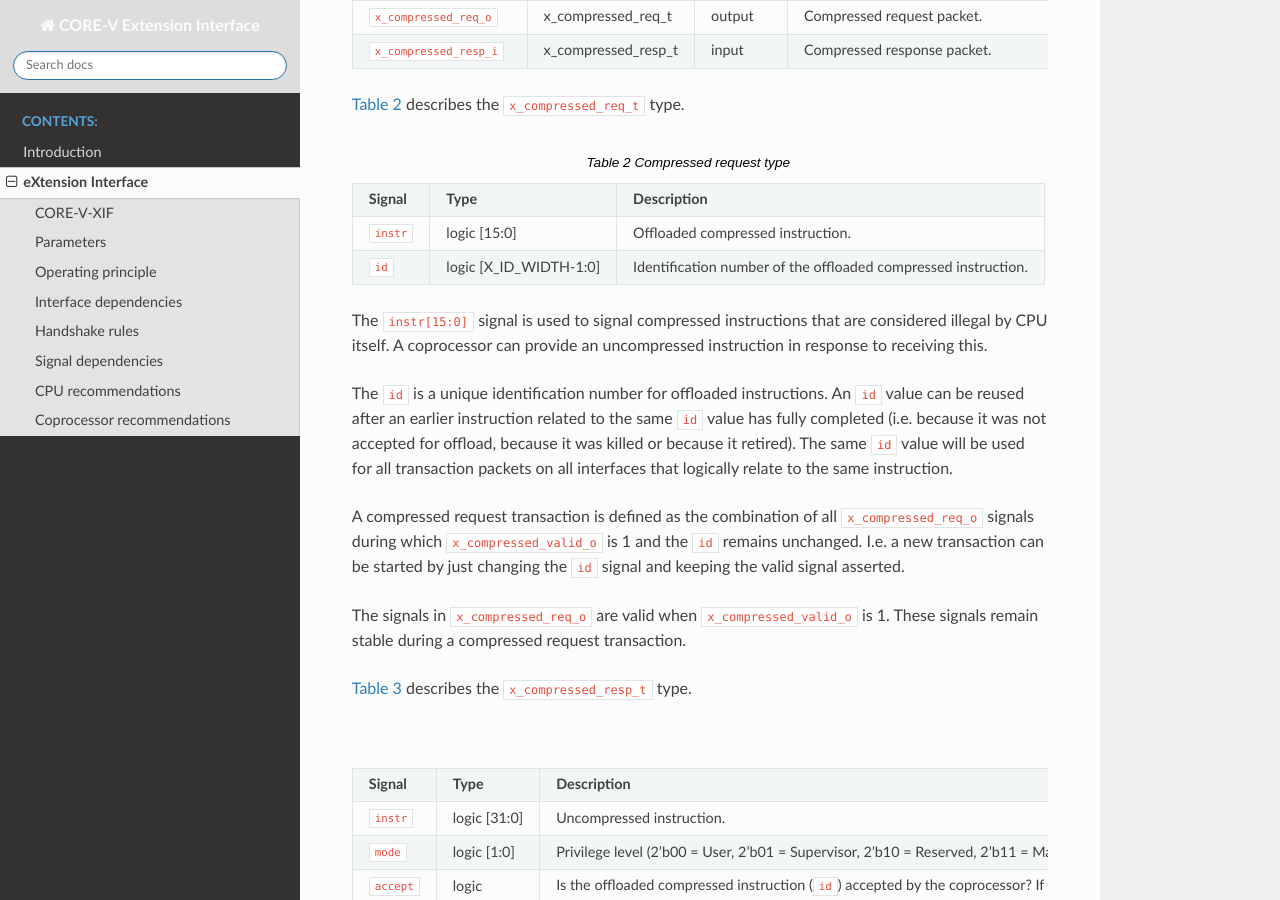
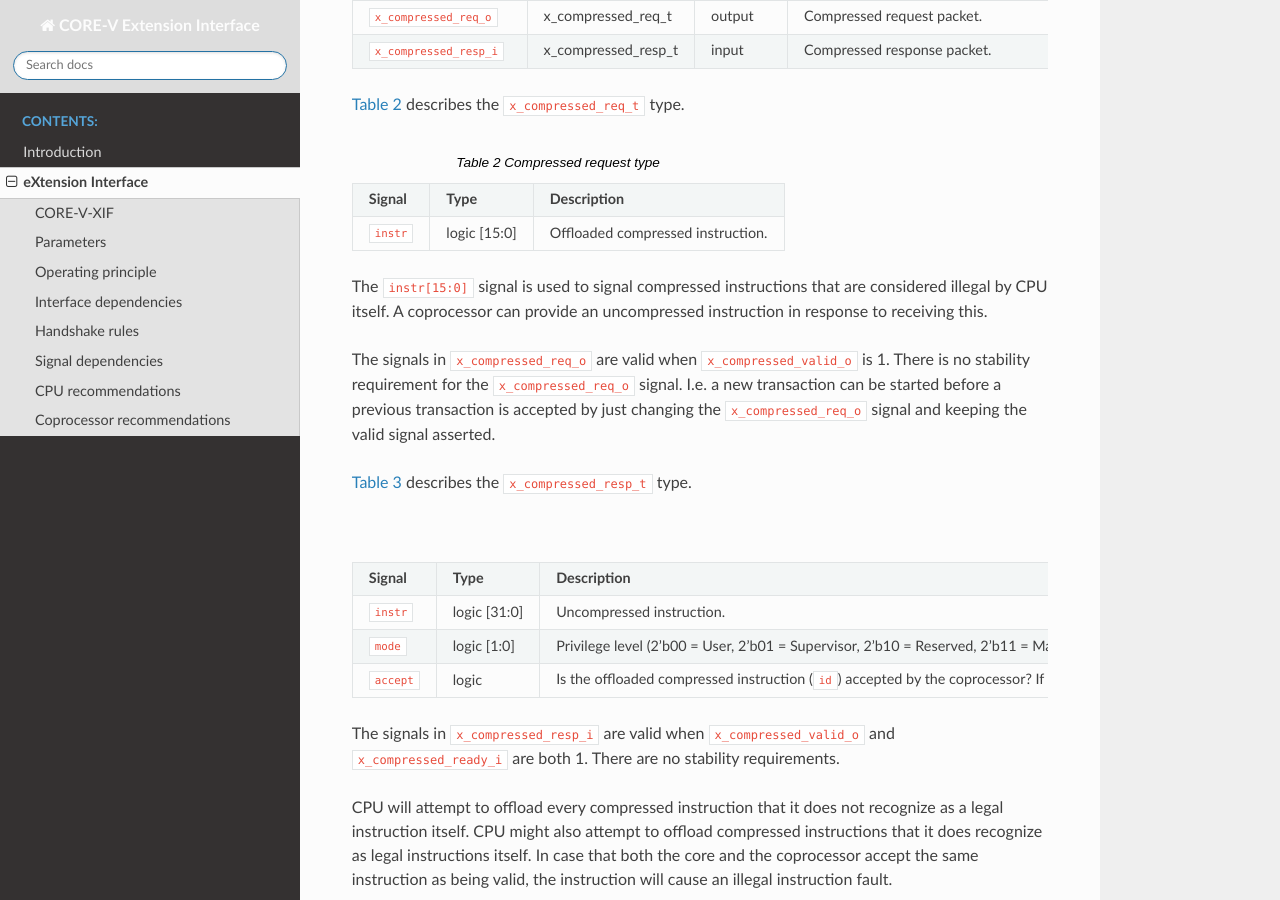
Before and after one commit to openhwgroup/core-v-xif, a Sphinx documentation site: the page built from docs/source/x_ext.rst, in a window 1280 px wide and 900 px high, scrolled down 3854 px. Built offline with Sphinx 7.4.7 and the Read the Docs theme 2.0.0, drawn with Linux system fonts in a browser that asks for light colours; some of the changed text lies outside the part shown.

Commit message:
Removed id from compressed interface and no longer require compressed transaction to have an associated issue transaction
Signed-off-by: Arjan Bink <Arjan.Bink@silabs.com>

```diff
--- a/docs/source/x_ext.rst
+++ b/docs/source/x_ext.rst
@@ -163,20 +163,12 @@
   +------------------------+-------------------------+-----------------------------------------------------------------------------------------------------------------+
   | ``instr``              | logic [15:0]            | Offloaded compressed instruction.                                                                               |
   +------------------------+-------------------------+-----------------------------------------------------------------------------------------------------------------+
-  | ``id``                 | logic [X_ID_WIDTH-1:0]  | Identification number of the offloaded compressed instruction.                                                  |
-  +------------------------+-------------------------+-----------------------------------------------------------------------------------------------------------------+
 
 The ``instr[15:0]`` signal is used to signal compressed instructions that are considered illegal by |corev| itself. A coprocessor can provide an uncompressed instruction
 in response to receiving this.
 
-The ``id`` is a unique identification number for offloaded instructions. An ``id`` value can be reused after an earlier instruction related to the same ``id`` value
-has fully completed (i.e. because it was not accepted for offload, because it was killed or because it retired). The same ``id`` value will be used for all transaction
-packets on all interfaces that logically relate to the same instruction.
-
-A compressed request transaction is defined as the combination of all ``x_compressed_req_o`` signals during which ``x_compressed_valid_o`` is 1 and the ``id`` remains unchanged. I.e. a new
-transaction can be started by just changing the ``id`` signal and keeping the valid signal asserted.
-
-The signals in ``x_compressed_req_o`` are valid when ``x_compressed_valid_o`` is 1. These signals remain stable during a compressed request transaction.
+The signals in ``x_compressed_req_o`` are valid when ``x_compressed_valid_o`` is 1. There is no stability requirement for the ``x_compressed_req_o`` signal. I.e. a new
+transaction can be started before a previous transaction is accepted by just changing the ``x_compressed_req_o`` signal and keeping the valid signal asserted.
 
 :numref:`Compressed response type` describes the ``x_compressed_resp_t`` type.
 
@@ -304,7 +300,6 @@
 Apart from the above two main scenarios |corev| might also attempt to offload
 (compressed/uncompressed) instructions that it does recognize as legal instructions itself. In case that both the core and the coprocessor accept the same instruction as being valid,
 the instruction will cause an illegal instruction fault.
-
 
 A coprocessor can (only) accept an offloaded instruction when:
 
@@ -549,7 +544,6 @@
 The following rules apply to the relative ordering of the interface handshakes:
 
 * The compressed interface transactions are in program order (but instructions that are considered valid in the core itself are not attempted for offload).
-* Every accepted compressed interface transaction has an associated issue interface transaction (but not the other way around) and both interfaces use a matching transaction ordering.
 * The issue interface transactions are in program order (but instructions that are considered valid in the core itself are not attempted for offload).
 * Every issue interface transaction has an associated commit interface transaction and both interfaces use a matching transaction ordering.
 * If an offloaded instruction is accepted as a ``loadstore`` instruction and not killed, then for each such instruction one or more memory transaction must occur
```
Also changed, not shown: other parts of docs/source/x_ext.rst (+4 -0 lines).
